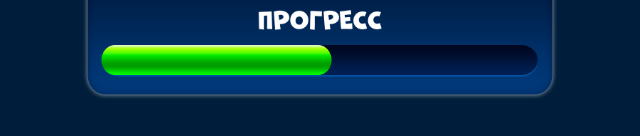
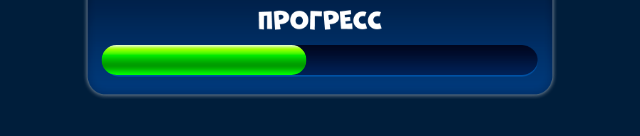
Before and after one commit to CheskoTECH/match3-game, a Vue app: page / in a window 1280 px wide. Shown: the top 136 px of the page, without its empty margins (320-960 px from the left). Built offline with nearby package versions, Linux system fonts and the light colour scheme.

Commit message:
add prop for passing progress bar width

```diff
--- a/src/components/MainField.vue
+++ b/src/components/MainField.vue
@@ -1,6 +1,6 @@
 <template>
   <div class="main">
-    <ProgressBar class="progress-bar" />
+    <ProgressBar class="progress-bar" :progressNumber="progressOfGame" />
     <div class="field">
       <div
         v-for="(brick, index) in bricksArray"
@@ -64,6 +64,7 @@ export default {
     return {
       bricksArray: [],
       checkNList: [],
+      progressOfGame: 205,
     };
   },
   methods: {
--- a/src/components/ProgressBar.vue
+++ b/src/components/ProgressBar.vue
@@ -22,12 +22,19 @@
       src="../assets/progressBar/progressbar.png"
       alt="progress-bar"
       class="progress-bar"
+      :style="{
+        width: progressNumber + 'px',
+      }"
     />
   </div>
 </template>
 
 <script>
-export default {};
+export default {
+  props: {
+    progressNumber: Number,
+  },
+};
 </script>
 
 <style scoped>
@@ -63,8 +70,9 @@ export default {};
 .progress-bar {
   position: absolute;
   top: 45px;
-  width: 230px;
+  /* width: 230px; */
   height: 30px;
+  border-radius: 40px;
   left: 19px;
 }
 </style>
```
